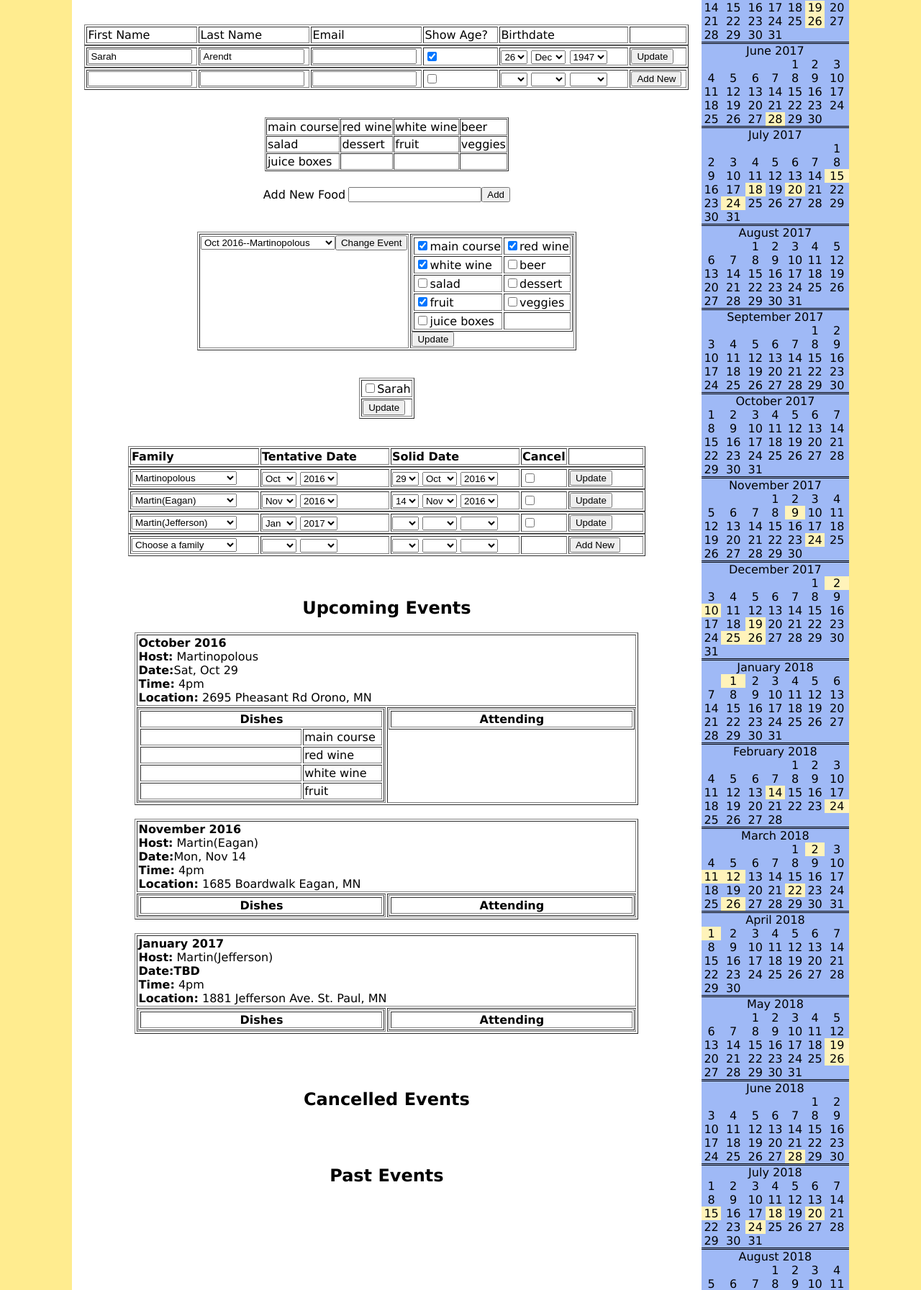
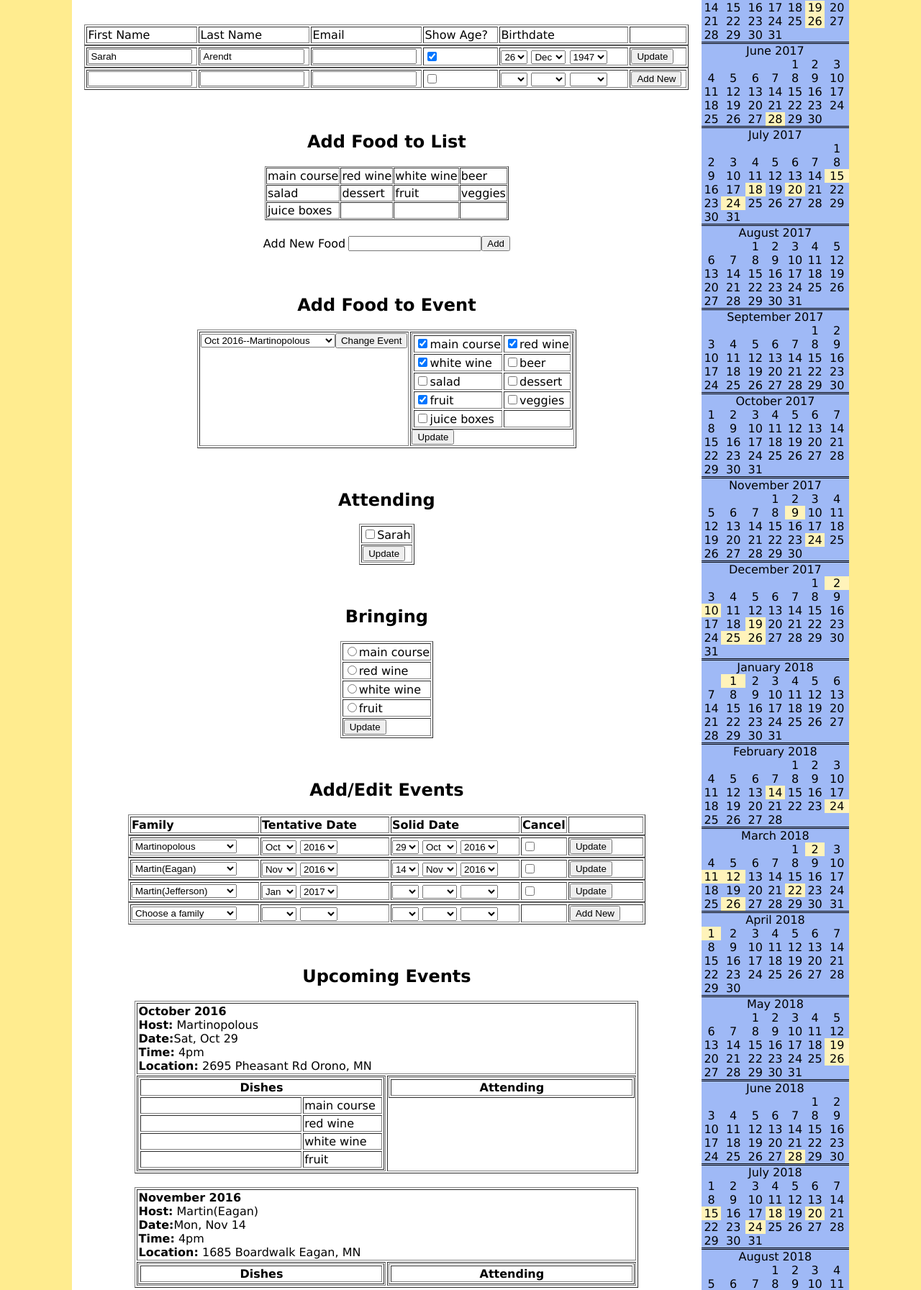
Before and after one commit to rfkmartin/martinfamilydinner, a PHP site: page /addfamily.php in a window 1280 px wide. Shown: the part 1108-2901 px from the top of the page at 72% size. Run offline with PHP 8.4, Linux system fonts and the light colour scheme; the visitor is signed in with stand-in values (Sample User, id 1); data comes from the database, SQL or seed files in the repository; data that the repository does not hold is empty.

Commit message:
* bringing food

```diff
--- a/addfamily.php
+++ b/addfamily.php
@@ -65,6 +65,8 @@ echo add_food_to_event($link);
 echo "<br><br>";
 echo add_attendance($link);
 echo "<br><br>";
+echo bringing($link);
+echo "<br><br>";
 echo add_events($link);
 echo "<br><br>";
 echo print_events($link,'upcoming');
--- a/create_mfd.sql
+++ b/create_mfd.sql
@@ -87,9 +87,11 @@ create table food_for_event (
    event_id int not null,
    food_id int not null,
    on_menu boolean not null default 0,
+   family_id int,
    primary key(event_id,food_id),
    foreign key (event_id) references event(event_id),
-   foreign key (food_id) references food(food_id)
+   foreign key (food_id) references food(food_id),
+   foreign key (family_id) references family(family_id)
 );
 
 create table attending (
--- a/family.php
+++ b/family.php
@@ -448,6 +448,7 @@ function add_food_to_event($link)
          }
       }
    }
+   echo '<h2>Add Food to Event</h2>';
    echo $error;
    echo '<form action = "" method = "post"><table border="1"><tr><td valign="top"><select name="event">';
    echo '<option value="-1">Select Event</option>';
@@ -519,6 +520,7 @@ function add_food($link)
          }
       }
    }
+   echo '<h2>Add Food to List</h2>';
    $i=0;
    $sql = "select food from food";
    $data = mysqli_query($link,$sql);
@@ -551,7 +553,7 @@ function add_food($link)
    $calendar.='</form>';
    return $calendar;
 }
-// print current food options and form to add more
+// print current family members and select for attending selected event
 function add_attendance($link)
 {
    if (isset($_POST['addpersonevent']))
@@ -584,6 +586,9 @@ function add_attendance($link)
          }
       }
    }
+   echo '<h2>Attending</h2>';
+   if (!empty($_SESSION['family_id'])&&!empty($_SESSION['event']))
+   {
       echo '<form action = "" method = "post"><table border="1">';
       $sql = "select p.person_id,first_name,coming from person p join family f on p.family_id=f.family_id join attending a on p.person_id=a.person_id where f.family_id=".$_SESSION['family_id'].' and a.event_id='.$_SESSION['event'];
       $data = mysqli_query($link,$sql);
@@ -599,6 +604,47 @@ function add_attendance($link)
       }
       echo '<tr><td><input type="submit" name="addpersonevent" value="Update"></td></tr></table>';
       echo '</form>';
+   }
+}
+// print unselected foods for event
+function bringing($link)
+{
+   if (isset($_POST['bringingfood']))
+   {
+      $food_id=$_POST['bringing'];
+      $sql = 'update food_for_event set family_id='.$_SESSION['family_id'].' where food_id='.$food_id.' and event_id='.$_SESSION['event'];
+      logger($link,$sql);
+      if (!mysqli_query($link,$sql))
+      {
+         logger($link,"Error inserting record: " . mysqli_error($link));
+      }
+   }
+   echo '<h2>Bringing</h2>';
+   if (!empty($_SESSION['family_id'])&&!empty($_SESSION['event']))
+   {
+      // check to make sure at least one family member is attending
+      $sql = 'select sum(coming) from attending a join person p on p.person_id=a.person_id where a.event_id='.$_SESSION['event'].' and p.family_id='.$_SESSION['family_id'];
+      $data = mysqli_query($link,$sql);
+      logger($link,$sql);
+      if (mysqli_fetch_row($data))
+      {
+         echo '<form action = "" method = "post"><table border="1">';
+         $sql = 'select f.food_id,family_id,food from food_for_event ff join food f on ff.food_id=f.food_id where event_id='.$_SESSION['event'].' and on_menu=1 and (family_id='.$_SESSION['family_id'].' or family_id is null)';
+         $data = mysqli_query($link,$sql);
+         logger($link,$sql);
+         while (list($food_id,$family_id,$food)=mysqli_fetch_row($data))
+         {
+            $checked='';
+            if ($family_id==$_SESSION['family_id'])
+            {
+               $checked=' checked';
+            }
+            echo '<tr><td><input type="radio" name="bringing" value='.$food_id.$checked.'>'.$food.'</td></tr>';
+         }
+         echo '<tr><td><input type="submit" name="bringingfood" value="Update"></td></tr></table>';
+         echo '</form>';
+      }
+   }
 }
 // print all upcoming events with food and attendance
 function print_events($link,$type)
@@ -640,7 +686,7 @@ function print_events($link,$type)
       echo '<br><b>Time:</b> 4pm';
       echo '<br><b>Location:</b> '.$line1.' '.$city.', '.$state.'</td></tr>';
       echo '<tr><td valign="top" width="50%"><table border="1" width="100%"><tr><td colspan="2" align="center"><b>Dishes</b></td></tr>';
-      $sql1 = 'select food,e.event_id,fa.name from food f left join (select * from food_for_event where event_id='.$event_id.' and on_menu=1) as e on f.food_id=e.food_id left join event ev on e.event_id=ev.event_id left join bringing b on b.event_id=ev.event_id left join family fa on fa.family_id=b.family_id order by f.food_id';
+      $sql1 = 'select food,e.event_id,fa.name from food f left join (select * from food_for_event where event_id='.$event_id.' and on_menu=1) as e on f.food_id=e.food_id left join event ev on e.event_id=ev.event_id left join family fa on fa.family_id=e.family_id order by f.food_id';
       logger($link,$sql1);
       $data1 = mysqli_query($link,$sql1);
       while (list($food,$on_menu,$family_name)=mysqli_fetch_row($data1))
@@ -784,6 +830,7 @@ function add_events($link)
          }
       }
    }
+   echo '<h2>Add/Edit Events</h2>';
    echo $error;
    echo '<table border="1"><tr>';
    echo '<td width="175px"><b>Family</b></td>';
```
Lines whose indentation alone changed are shown as unchanged.
